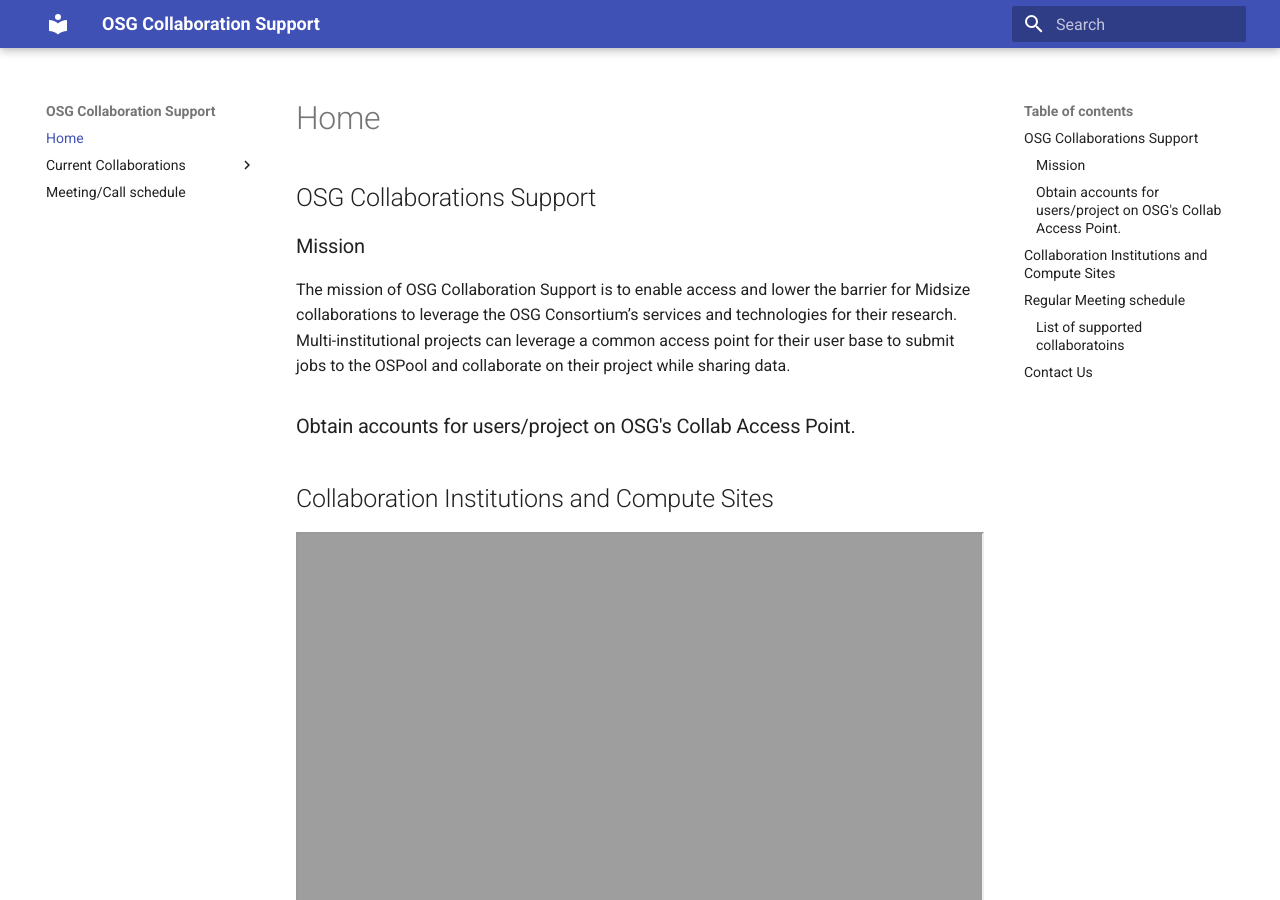
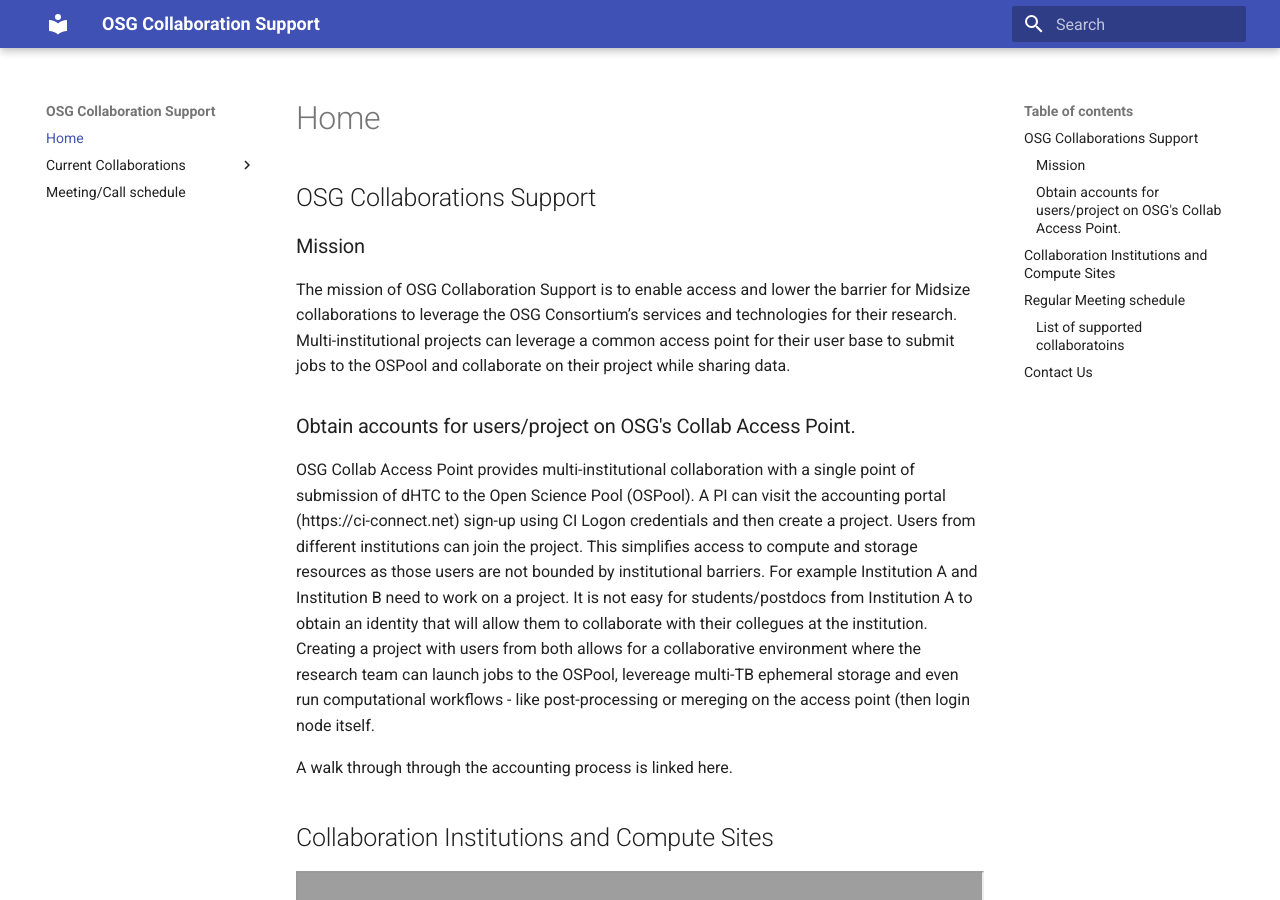
Before and after one commit to osg-htc/collaboration-support, an MkDocs documentation site: the page built from docs/index.md, in a window 1280 px wide and 900 px high. Built offline with MkDocs 1.6.1 and Material for MkDocs 9.7.7, drawn with Linux system fonts in a browser that asks for light colours.

Commit message:
Update index.md

```diff
--- a/docs/index.md
+++ b/docs/index.md
@@ -9,6 +9,9 @@
 
 ### Obtain accounts for users/project on OSG's Collab Access Point.
 
+OSG Collab Access Point provides multi-institutional collaboration with a single point of submission of dHTC to the Open Science Pool (OSPool). A PI can visit the accounting portal (https://ci-connect.net) sign-up using CI Logon credentials and then create a project. Users from different institutions can join the project. This simplifies access to compute and storage resources as those users are not bounded by institutional barriers. For example Institution A and Institution B need to work on a project. It is not easy for students/postdocs from Institution A to obtain an identity that will allow them to collaborate with their collegues at the institution. Creating a project with users from both allows for a collaborative environment where the research team can launch jobs to the OSPool, levereage multi-TB ephemeral storage and even run computational  workflows - like post-processing or mereging on the access point (then login node itself.
+
+A walk through through the accounting process is linked here.
 
 
 ## Collaboration Institutions and Compute Sites
```
